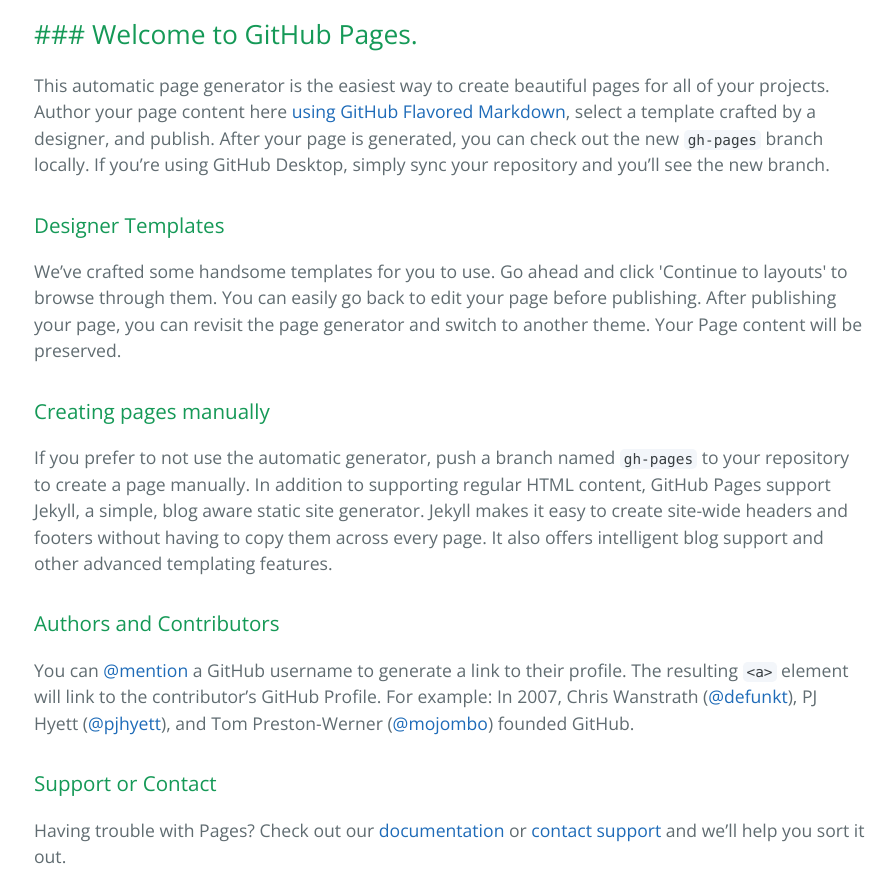
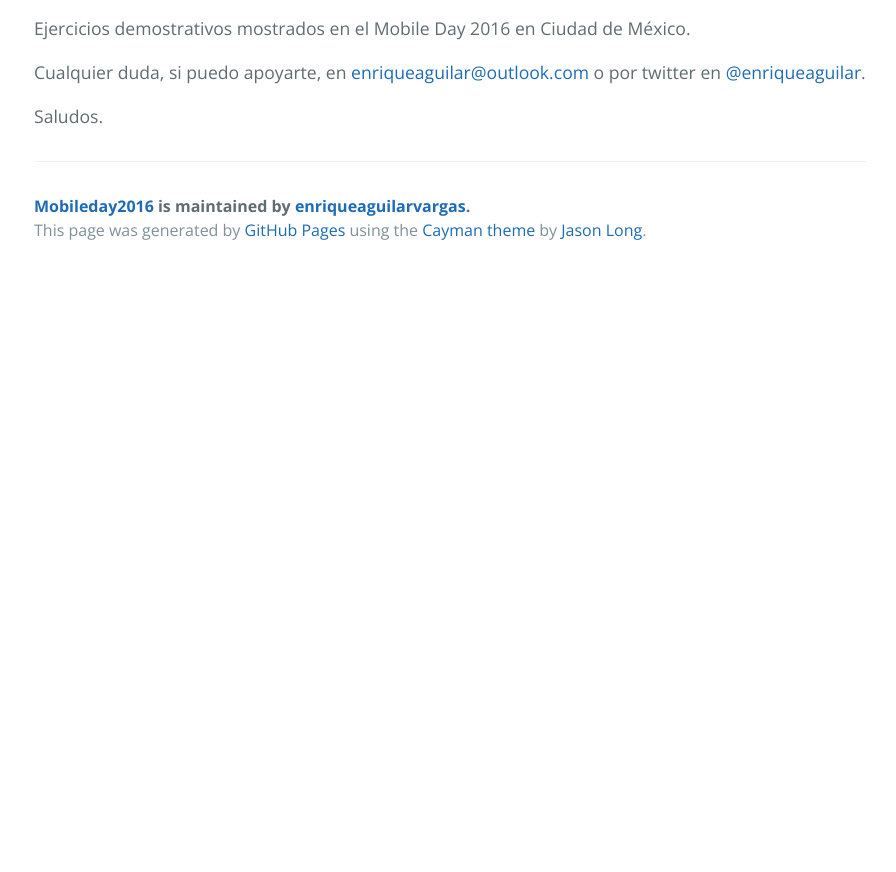
Before and after one commit to enriqueaguilarvargas/MobileDay2016, a plain HTML site: page index.html in a window 1280 px wide. Shown: the part 400-1272 px from the top of the page, without its empty margins (190-1086 px from the left). After the commit the page ends 800 px from the top, so only its background shows below. Drawn offline with nearby package versions, Linux system fonts and the light colour scheme.

```diff
--- a/index.html
+++ b/index.html
@@ -19,30 +19,11 @@
     </section>
 
     <section class="main-content">
-      <h2>
-<a id="-welcome-to-github-pages" class="anchor" href="#-welcome-to-github-pages" aria-hidden="true"><span aria-hidden="true" class="octicon octicon-link"></span></a>### Welcome to GitHub Pages.</h2>
+      <p>Ejercicios demostrativos mostrados en el Mobile Day 2016 en Ciudad de México.</p>
 
-<p>This automatic page generator is the easiest way to create beautiful pages for all of your projects. Author your page content here <a href="https://guides.github.com/features/mastering-markdown/">using GitHub Flavored Markdown</a>, select a template crafted by a designer, and publish. After your page is generated, you can check out the new <code>gh-pages</code> branch locally. If you’re using GitHub Desktop, simply sync your repository and you’ll see the new branch.</p>
+<p>Cualquier duda, si puedo apoyarte, en <a href="mailto:enriqueaguilar@outlook.com">enriqueaguilar@outlook.com</a> o por twitter en <a href="https://github.com/enriqueaguilar" class="user-mention">@enriqueaguilar</a>.</p>
 
-<h3>
-<a id="designer-templates" class="anchor" href="#designer-templates" aria-hidden="true"><span aria-hidden="true" class="octicon octicon-link"></span></a>Designer Templates</h3>
-
-<p>We’ve crafted some handsome templates for you to use. Go ahead and click 'Continue to layouts' to browse through them. You can easily go back to edit your page before publishing. After publishing your page, you can revisit the page generator and switch to another theme. Your Page content will be preserved.</p>
-
-<h3>
-<a id="creating-pages-manually" class="anchor" href="#creating-pages-manually" aria-hidden="true"><span aria-hidden="true" class="octicon octicon-link"></span></a>Creating pages manually</h3>
-
-<p>If you prefer to not use the automatic generator, push a branch named <code>gh-pages</code> to your repository to create a page manually. In addition to supporting regular HTML content, GitHub Pages support Jekyll, a simple, blog aware static site generator. Jekyll makes it easy to create site-wide headers and footers without having to copy them across every page. It also offers intelligent blog support and other advanced templating features.</p>
-
-<h3>
-<a id="authors-and-contributors" class="anchor" href="#authors-and-contributors" aria-hidden="true"><span aria-hidden="true" class="octicon octicon-link"></span></a>Authors and Contributors</h3>
-
-<p>You can <a href="https://help.github.com/articles/basic-writing-and-formatting-syntax/#mentioning-users-and-teams" class="user-mention">@mention</a> a GitHub username to generate a link to their profile. The resulting <code>&lt;a&gt;</code> element will link to the contributor’s GitHub Profile. For example: In 2007, Chris Wanstrath (<a href="https://github.com/defunkt" class="user-mention">@defunkt</a>), PJ Hyett (<a href="https://github.com/pjhyett" class="user-mention">@pjhyett</a>), and Tom Preston-Werner (<a href="https://github.com/mojombo" class="user-mention">@mojombo</a>) founded GitHub.</p>
-
-<h3>
-<a id="support-or-contact" class="anchor" href="#support-or-contact" aria-hidden="true"><span aria-hidden="true" class="octicon octicon-link"></span></a>Support or Contact</h3>
-
-<p>Having trouble with Pages? Check out our <a href="https://help.github.com/pages">documentation</a> or <a href="https://github.com/contact">contact support</a> and we’ll help you sort it out.</p>
+<p>Saludos.</p>
 
       <footer class="site-footer">
         <span class="site-footer-owner"><a href="https://github.com/enriqueaguilarvargas/MobileDay2016">Mobileday2016</a> is maintained by <a href="https://github.com/enriqueaguilarvargas">enriqueaguilarvargas</a>.</span>
```
Also changed, not shown: params.json (+1 -1 lines).
